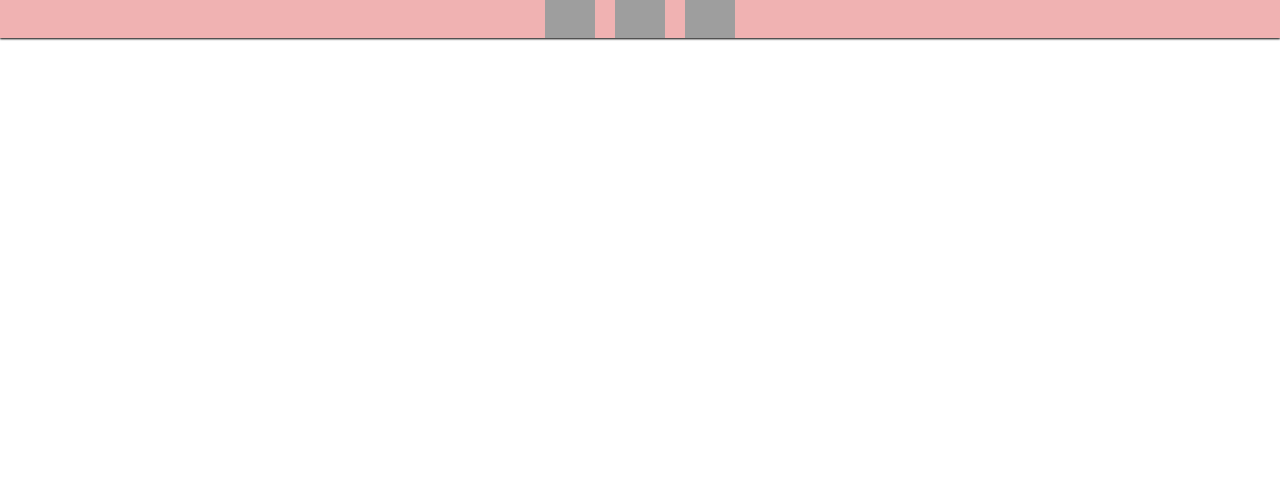
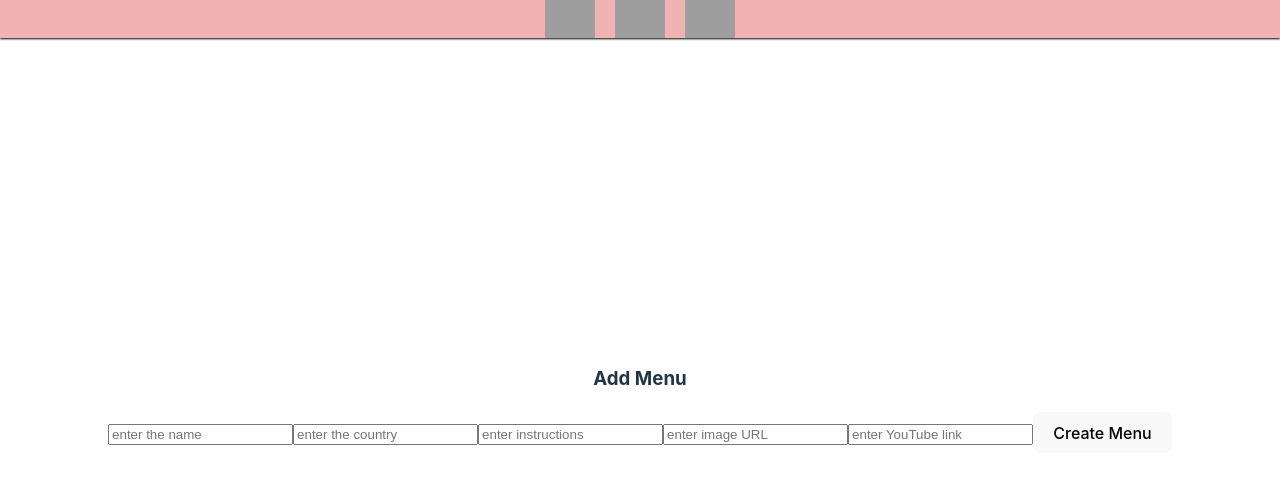
Before and after one commit to foodmanagers/food-manager, a React (Vite) app: page /managemenus/create in a window 1280 px wide. Before the commit this address had no page. Shown: the top 484 px of the page. Built offline with nearby package versions, Linux system fonts and the light colour scheme; grey boxes are pictures that could not be loaded.

Commit message:
"[add] CRUD functionality components. "C" implement

```diff
--- a/src/App.jsx
+++ b/src/App.jsx
@@ -5,6 +5,8 @@ import HomePage from "./components/HomePage"
 import Catalog from "./components/Catalog"
 import ManageMenus from "./components/ManageMenus"
 import FoodDetails from './components/FoodDetails'
+import CreateMenu from './components/CreateMenu'
+
 
 function App() {
   return (
@@ -16,6 +18,7 @@ function App() {
           <Route path="/" element={<HomePage />} />
           <Route path="/catalog" element={<Catalog />} />
           <Route path="/managemenus" element={<ManageMenus />} />
+          <Route path="/managemenus/create" element={<CreateMenu />} />
           <Route path="/food/:id" element={<FoodDetails />} />
 
     </Routes>
--- /dev/null
+++ b/src/components/CreateMenu.jsx
@@ -0,0 +1,106 @@
+import axios from "axios";
+import { useState } from "react";
+import { useNavigate } from "react-router-dom";
+
+const API_URL = "http://localhost:5005/food";
+
+function CreateMenu(){
+
+const [name, setName] = useState("")
+const [country, setCountry] = useState("")
+const [instructions, setInstructions] = useState("")
+const [image, setImage] = useState("")
+const [youtube, setYoutube] = useState("")
+
+const navigate = useNavigate()
+
+const handleSubmit = (e) => {
+    e.preventDefault();
+
+    const requestBody = {
+        name: name,
+        country: country,
+        instructions: instructions,
+        image: image,
+        youtube: youtube
+    }
+
+    // POST request
+    axios.post(`${API_URL}/managemenus`, requestBody )
+        .then( response => {
+            // redirect
+            navigate("/managemenus");
+        })
+        .catch((error) => {
+            console.log("Error creating menu in the API...");
+            console.log(error);
+        })
+}
+
+return (
+    <div className="CreateMenuPage">
+        <h3>Add Menu</h3>
+
+        <form onSubmit={handleSubmit}>
+      <label>
+        <input
+          type="text"
+          name="name"
+          placeholder="enter the name"
+          required={true}
+          value={name}
+          onChange={(e) => setName(e.target.value)}
+        />
+      </label>
+
+      <label>
+        <input
+          type="text"
+          name="country"
+          placeholder="enter the country"
+          required={true}
+          value={country}
+          onChange={(e) => setCountry(e.target.value)}
+        />
+      </label>
+
+      <label>
+        <input
+          type="text"
+          name="instructions"
+          placeholder="enter instructions"
+          value={instructions}
+          onChange={(e) => setInstructions(e.target.value)}
+        />
+      </label>
+
+      <label>
+        <input
+          type="text"
+          name="image"
+          placeholder="enter image URL"
+          value={image}
+          onChange={(e) => setImage(e.target.value)}
+        />
+      </label>
+
+      <label>
+        <input
+          type="text"
+          name="youtube"
+          placeholder="enter YouTube link"
+          value={youtube}
+          onChange={(e) => setYoutube(e.target.value)}
+        />
+      </label>
+
+      <button>Create Menu</button>
+    </form>
+
+    </div>
+
+
+
+)}
+
+export default CreateMenu
--- a/src/components/ManageMenus.jsx
+++ b/src/components/ManageMenus.jsx
@@ -1,10 +1,47 @@
-function ManageMenus () {
-    return(
-        <div>
-            <h1>ManageMenus HERE</h1>
-        </div>
-    )
+import { useEffect, useState } from "react";
+import axios from "axios";
+import "./Catalog.css";
+import { Link } from "react-router-dom";
 
+function ManageMenus() {
+  const [foods, setFoods] = useState([]);
+
+  const API_URL = "http://localhost:5005/food";
+
+  const getAllMenus = () => {
+    axios
+      .get(API_URL)
+      .then((response) => {
+        setFoods(response.data);
+      })
+      .catch((error) => {
+        console.log(error);
+      });
+  };
+
+  useEffect(() => {
+    getAllMenus();
+  }, []);
+
+  return (
+    <div className="catalog-list">
+      <h2>Menus</h2>
+
+      <Link to="/managemenus/create">
+        <p>
+          <button>Create Menu</button>
+        </p>
+      </Link>
+
+      {foods.map((food) => {
+        <div className="menucard" key={food.id}>
+          <Link to={`/foods/${food.id}`}>
+            <h3>{food.name}</h3>
+          </Link>
+        </div>;
+      })}
+    </div>
+  );
 }
 
-export default ManageMenus
+export default ManageMenus;
```
